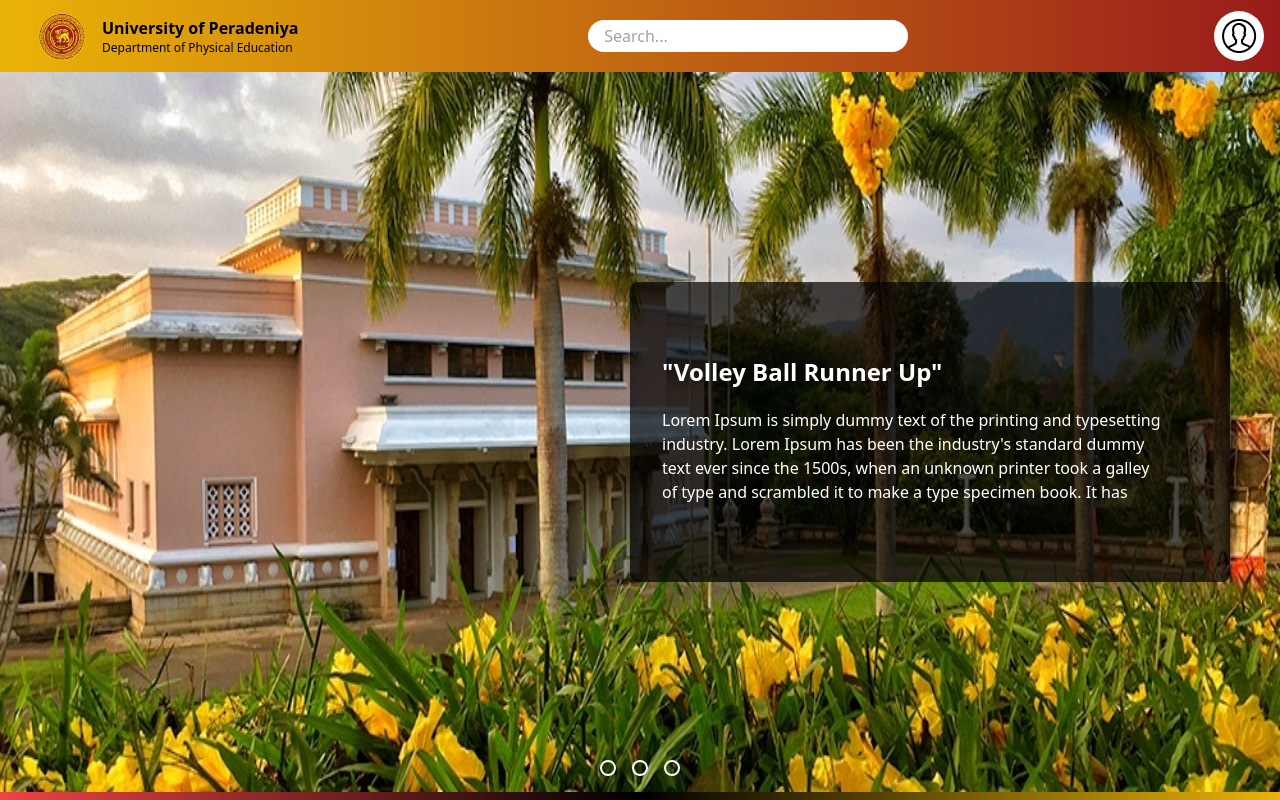
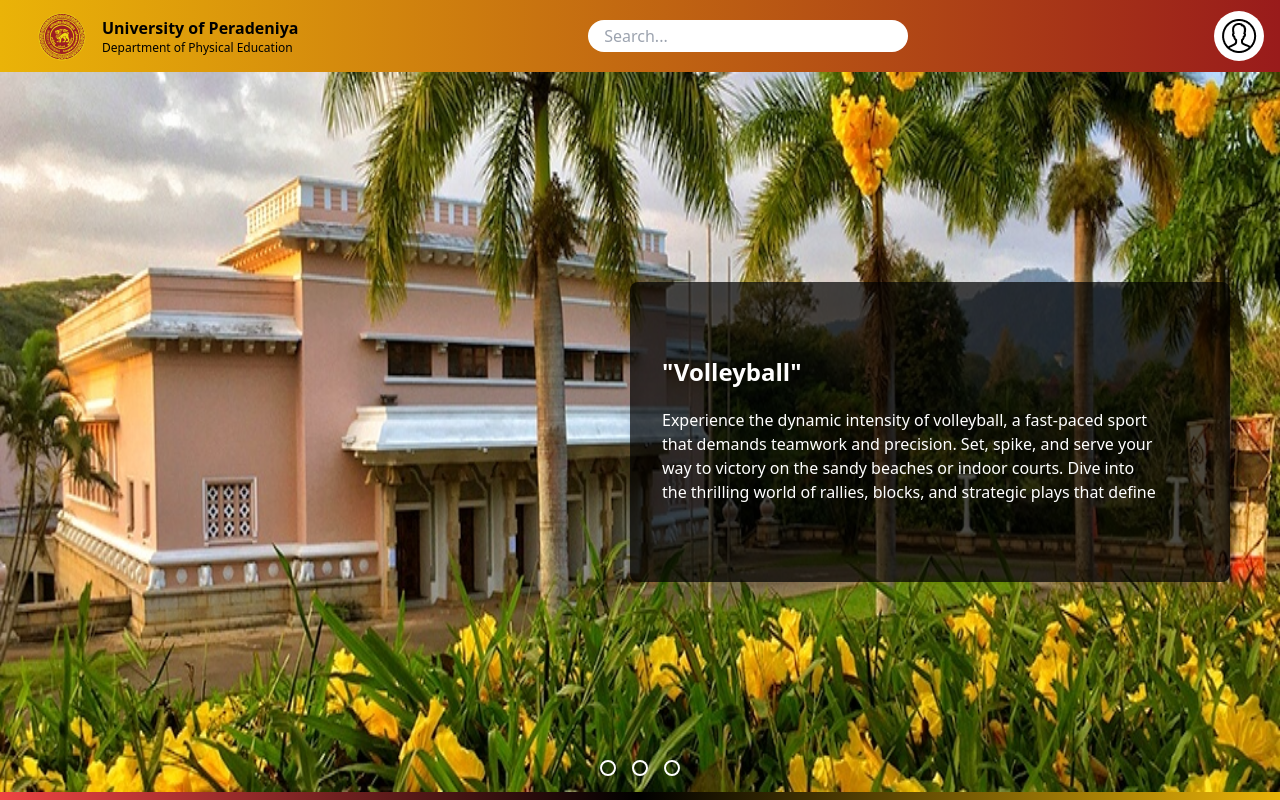
Before and after one commit to Nelum22/Pera_Sports_FrontEnd, a React (Vite) app: page / in a window 1280 px wide. Shown: the top 800 px of the page. Built offline with nearby package versions, Linux system fonts and the light colour scheme.

Commit message:
make carosal data

```diff
--- a/src/components/DashBoard/team/Members.jsx
+++ b/src/components/DashBoard/team/Members.jsx
@@ -8,19 +8,17 @@ export default function Members(props) {
 
     const columnHelper = createColumnHelper();
 
+    const [dataa, setData] = useState([
+        { isActive: true },
+        { isActive: false },
+        { isActive: true },
+        // Add more data as needed
+    ]);
 
-    const handleStateChange = (rowId, newState) => {
-        const updatedData = data.map((d, i) => {
-            if (`${i}` === rowId) {
-                return {
-                    ...d,
-                    states: newState,
-                };
-            }
-            return d;
-        });
-
-        setData(updatedData);
+    const toggleState = (index) => {
+        const newData = [...dataa];
+        newData[index].isActive = !newData[index].isActive;
+        setData(newData);
     };
 
     const columns = [
@@ -47,13 +45,12 @@ export default function Members(props) {
             cell: (info) => <span>{info.getValue()}</span>,
             header: "Age",
         }),
-
         columnHelper.accessor("", {
             cell: (info) => <button type="submit" className="text-center text-white bg-gray-500 hover:bg-blue-800 focus:ring-4 focus:outline-none focus:ring-blue-300 font-medium rounded-lg text-sm w-full sm:w-auto px-5 py-2.5 dark:bg-blue-600 dark:hover:bg-blue-700 dark:focus:ring-blue-800 h-[35px]">Update</button>,
-            header: "Edite",
+            header: "Edit",
         }),
         columnHelper.accessor("", {
-            id: "states",
+            // id: "states",
             cell: (info) => {
                 // const states = info.row.values.states;
                 // <div className="flex items-center justify-center">
@@ -73,6 +70,17 @@ export default function Members(props) {
                 //     />
                 //     <label htmlFor={`deactivate-${info.row.id}`} className="text-red-500">Deactivate</label>
                 // </div>
+                {
+                    data.map((item, index) => (
+                        <button
+                            className={`${item.isActive ? 'text-green-500' : 'text-red-500'
+                                } focus:outline-none`}
+                            onClick={() => toggleState(index)}
+                        >
+                            {item.isActive ? 'Active' : 'Deactive'}
+                        </button>
+                    ))
+                }
             },
             header: "States",
         }),
@@ -94,21 +102,6 @@ export default function Members(props) {
 
 
     return (
-
-
-        // <div className='bg-gradient-to-r from-red-500 via-black to-yellow-500 h-90vh'>
-        //     <div className="w-full flex flex-col items-center  justify-center overflow-y-scroll h-90vh">
-        //         <div className="mt-[180px] w-10/12 md:w-9/12 grid grid-cols-1 lg:grid-cols-2 xl:grid-cols-3 gap-4  ">
-        //             <AdminPlayerCard title="Captain" imgURL="www.sample.com/dps/dp.jpg" name="Chamika" />
-        //             <AdminPlayerCard title="Captain" imgURL="www.sample.com/dps/dp.jpg" name="Chamika" />
-        //             <AdminPlayerCard title="Captain" imgURL="www.sample.com/dps/dp.jpg" name="Chamika" />
-        //             <AdminPlayerCard title="Captain" imgURL="www.sample.com/dps/dp.jpg" name="Chamika" />
-        //             <AdminPlayerCard title="Captain" imgURL="www.sample.com/dps/dp.jpg" name="Chamika" />
-        //             <AdminPlayerCard title="Captain" imgURL="www.sample.com/dps/dp.jpg" name="Chamika" />
-
-        //         </div>
-        //     </div>
-        // </div>
 
         <div className="p-[4px] max-w-5xl mx-auto  fill-gray-400 rounded">
 
@@ -195,7 +188,7 @@ export default function Members(props) {
                     }}
                     className="p-2 bg-black rounded"
                 >
-                    {[10, 20,30].map((pageSize) => (
+                    {[10, 20, 30].map((pageSize) => (
                         <option key={pageSize} value={pageSize}>
                             Show {pageSize}
                         </option>
--- a/src/data/carouselData.js
+++ b/src/data/carouselData.js
@@ -5,17 +5,17 @@ import slide3 from '../assets/slide3.jpg'
 export const corouselData = [
     {
         image: slide1,
-        tittle:"Volley Ball Runner Up",
-        description:"Lorem Ipsum is simply dummy text of the printing and typesetting industry. Lorem Ipsum has been the industry's standard dummy text ever since the 1500s, when an unknown printer took a galley of type and scrambled it to make a type specimen book. It has survived not only five centuries, but also the leap into electronic typesetting, remaining essentially unchanged. It was popularised in the 1960s with the release of Letraset sheets containing Lorem Ipsum passages, and more recently with desktop publishing software like Aldus PageMaker including versions of Lorem Ipsum."
+        tittle:"Volleyball",
+        description:"Experience the dynamic intensity of volleyball, a fast-paced sport that demands teamwork and precision. Set, spike, and serve your way to victory on the sandy beaches or indoor courts. Dive into the thrilling world of rallies, blocks, and strategic plays that define this electrifying team sport."
     },
     {
         image: slide2,
-        tittle:"Volley Ball Runner Up",
-        description:"Lorem Ipsum is simply dummy text of the printing and typesetting industry. Lorem Ipsum has been the industry's standard dummy text ever since the 1500s, when an unknown printer took a galley of type and scrambled it to make a type specimen book. It has survived not only five centuries, but also the leap into electronic typesetting, remaining essentially unchanged. It was popularised in the 1960s with the release of Letraset sheets containing Lorem Ipsum passages, and more recently with desktop publishing software like Aldus PageMaker including versions of Lorem Ipsum."
+        tittle:"Cricket",
+        description:"Immerse yourself in the gentleman's game with cricket, a sport rich in tradition and strategy. From the iconic sound of leather on willow to the nail-biting moments of a close match, cricket captivates fans worldwide. Explore the excitement of batting, bowling, and fielding in this timeless game that unfolds on lush green pitches."
     },
     {
         image: slide3,
-        tittle:"Volley Ball Runner Up",
-        description:"Lorem Ipsum is simply dummy text of the printing and typesetting industry. Lorem Ipsum has been the industry's standard dummy text ever since the 1500s, when an unknown printer took a galley of type and scrambled it to make a type specimen book. It has survived not only five centuries, but also the leap into electronic typesetting, remaining essentially unchanged. It was popularised in the 1960s with the release of Letraset sheets containing Lorem Ipsum passages, and more recently with desktop publishing software like Aldus PageMaker including versions of Lorem Ipsum."
+        tittle:"Football",
+        description:"Feel the pulse-pounding excitement of football, the world's most beloved sport. From the roar of the crowd to the skillful dribbles and awe-inspiring goals, football transcends borders and unites fans globally. Dive into the beautiful game's passion and camaraderie as teams compete for glory on the pitch, showcasing athleticism and strategic brilliance."
     }
 ]
```
